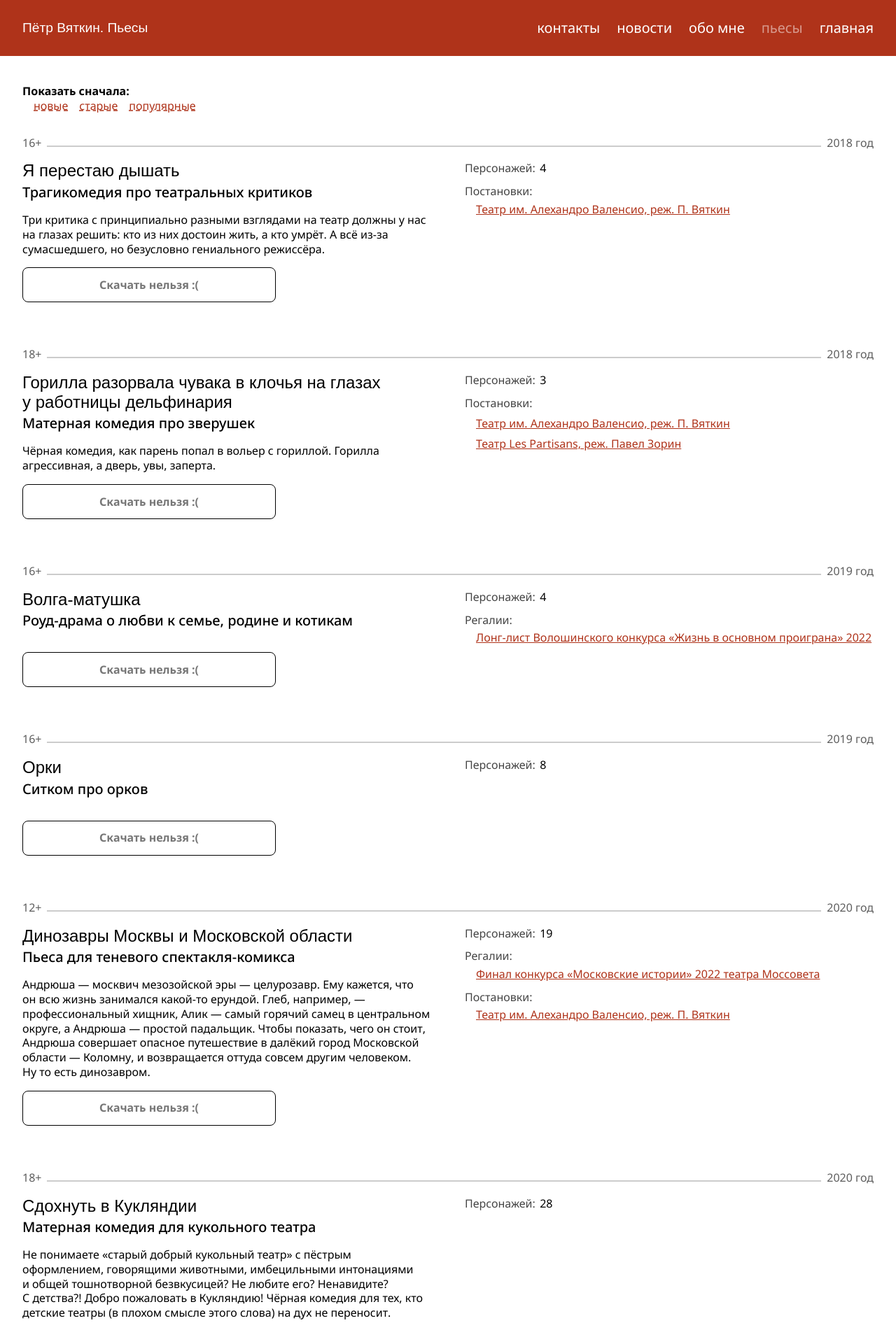
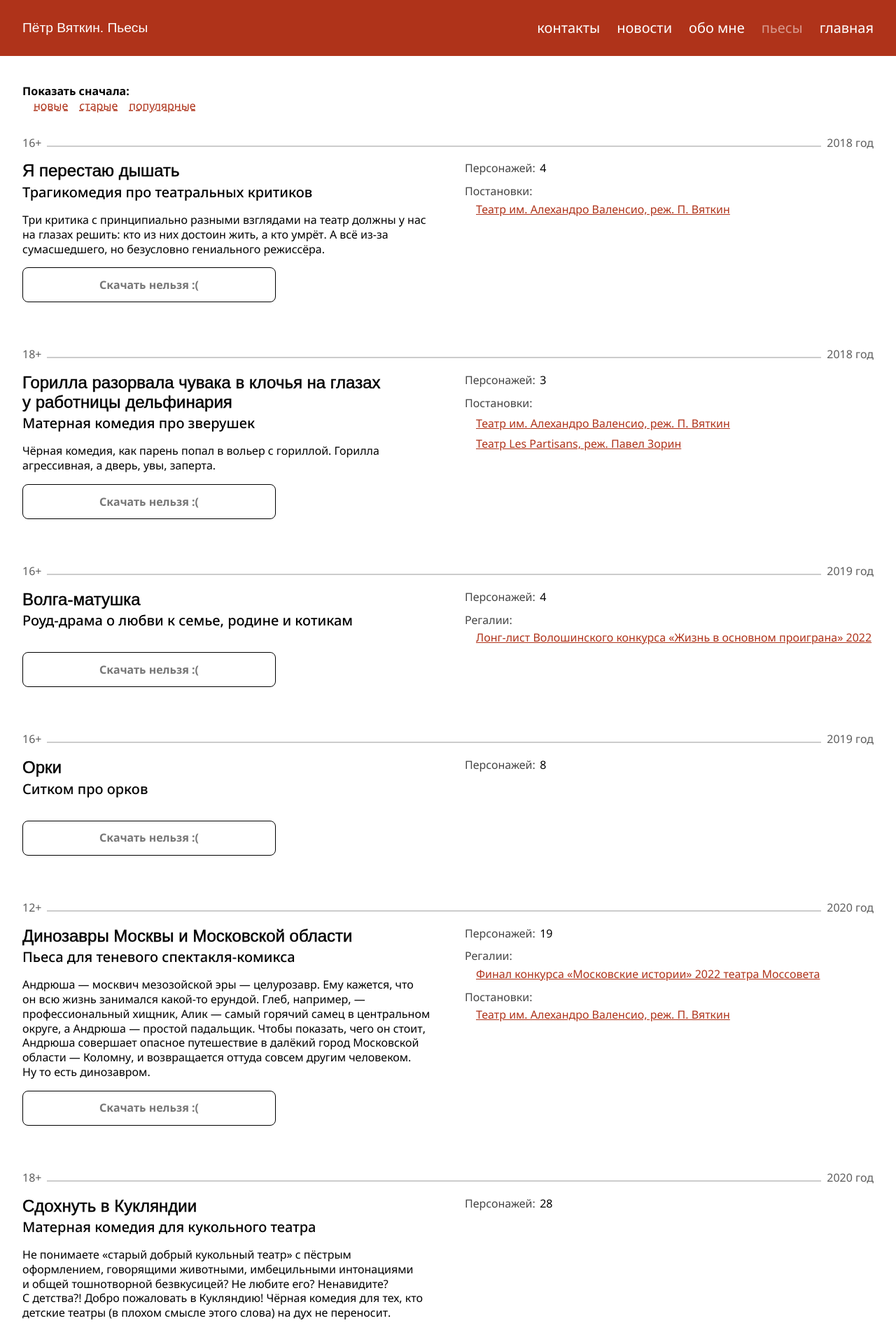
Before and after one commit to 1640max/vyatkin, a Jekyll site: the page built from pieces.html, in a window 1280 px wide. Shown: the top 1901 px of the page at 70% size. Built offline with Jekyll 4.4.1, drawn with Linux system fonts in a browser that asks for light colours; some web fonts are replaced.

Commit message:
Мелочи

```diff
--- a/_sass/_hero.scss
+++ b/_sass/_hero.scss
@@ -5,6 +5,8 @@
 }
 
 .hero__photo {
+  position: relative;
+  right: .2rem;
   border-radius: 999px;
   width: 8rem;
   margin: 0 0 1rem 0;
--- a/_sass/pieces/_piece-card.scss
+++ b/_sass/pieces/_piece-card.scss
@@ -67,6 +67,7 @@
 
 .piece-card__title {
   font: 1.5rem/115% $heading-family;
+  -webkit-text-stroke: .02em black;
   margin: 0;
 }
 
--- a/contacts.html
+++ b/contacts.html
@@ -6,13 +6,13 @@
 
 <div class="fullscreen body__padding">
   <div class="fullscreen__container">
-    <div class="title fullscreen__title">{{ site.title }}. {{ page.title }}</div>
+    <div class="title fullscreen__title">{{ site.title }}.<br>{{ page.title }}</div>
     <nav class="menu fullscreen__menu">{% include menu.html %}</nav>
     <div class="hero fullscreen__content">
       <div class="contacts">
         <section class="contacts__contact">
           <h2 class="contacts__heading">Почтовый адрес:</h2>
-          <p class="contacts__content">ул. Подъёмная д 14 стр 25 апп 304, 109052, г. Москва</p>
+          <p class="contacts__content">ул. Подъёмная д. 14, стр. 25, апп. 304, 109052, г. Москва</p>
         </section>
         <section class="contacts__contact">
           <h2 class="contacts__heading">Телефон:</h2>
```
